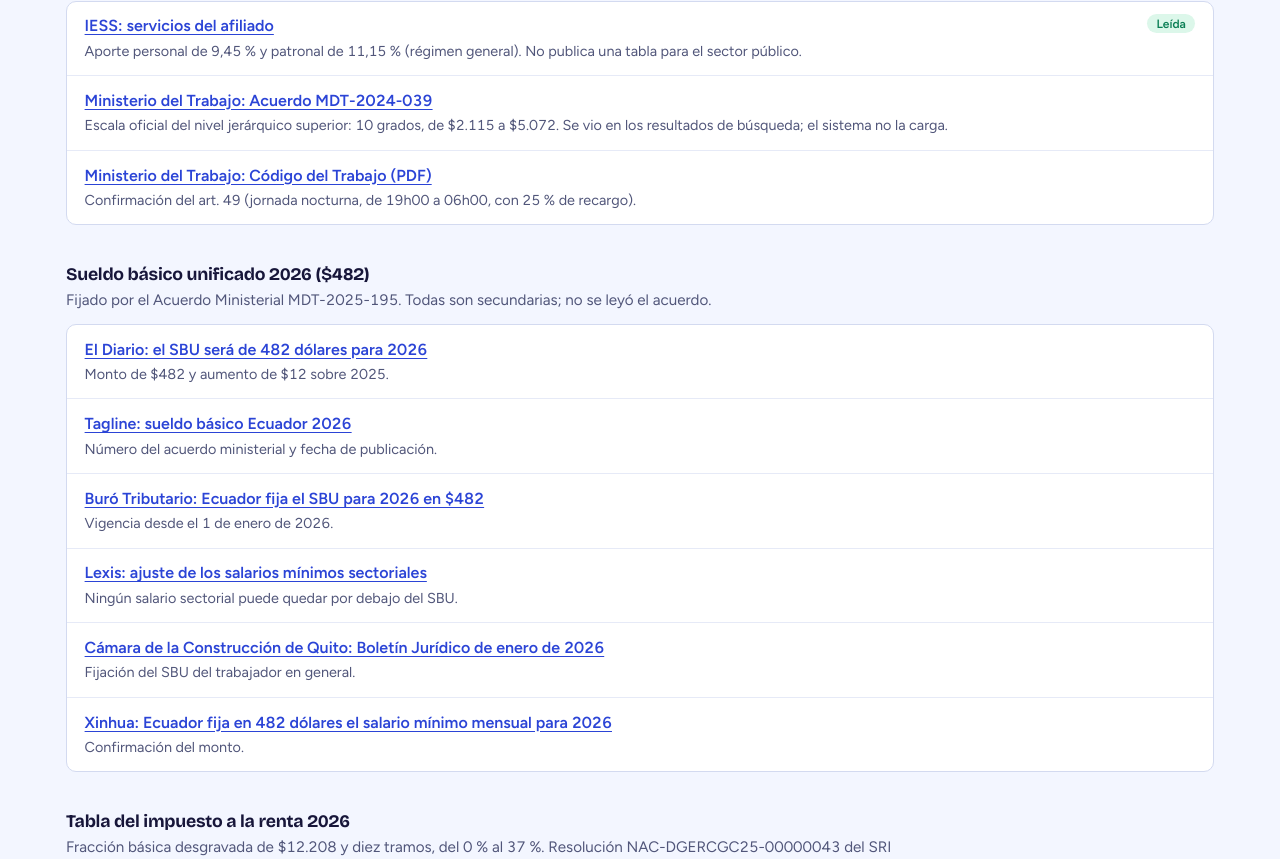
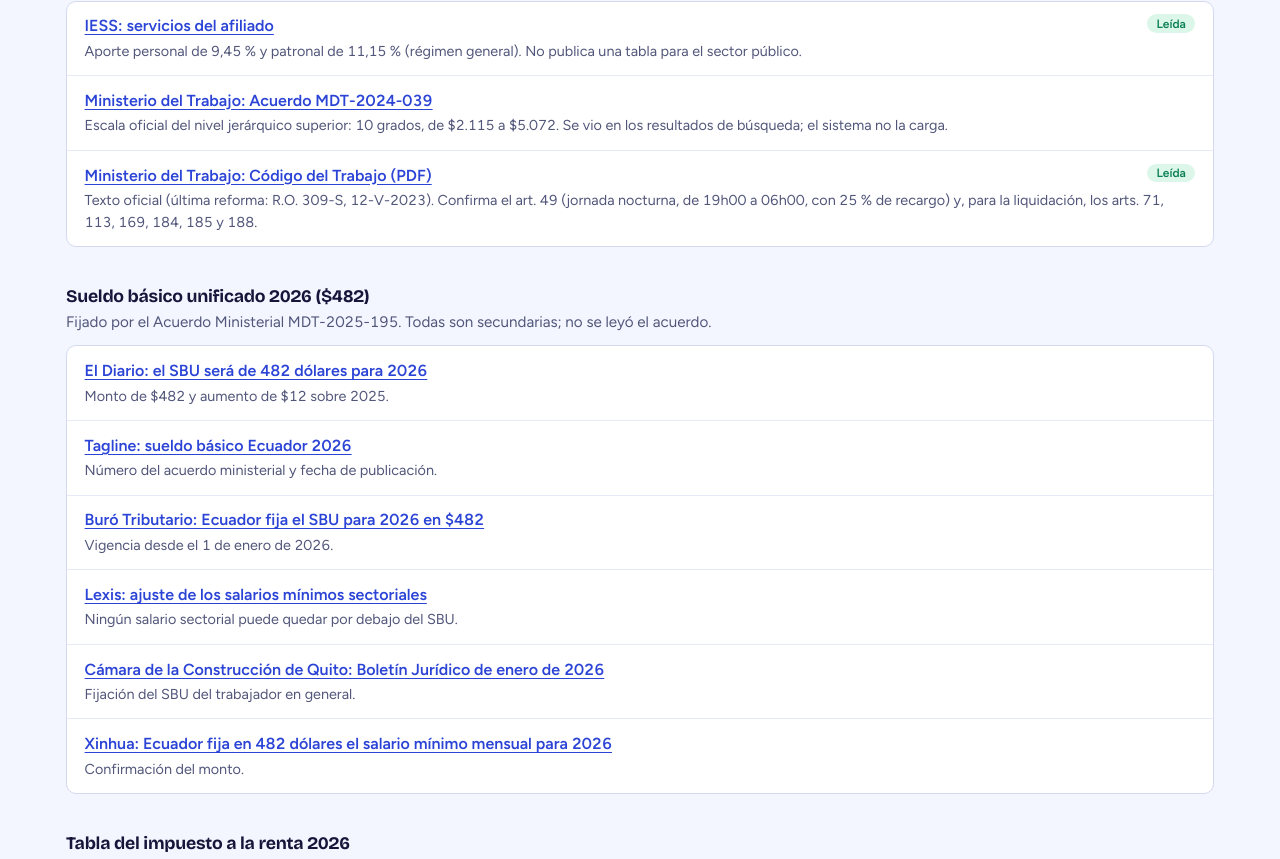
Before and after one commit to kiramman-mp3/sistema-rol-pagos-erp, an Angular app in the folder frontend/: page /informacion in a window 1280 px wide. Shown: the part 4421-5280 px from the top of the page. Built offline with nearby package versions, Linux system fonts and the light colour scheme.

Commit message:
docs: mark the official Código del Trabajo as read on the information page

```diff
--- a/frontend/src/app/core/fuentes.ts
+++ b/frontend/src/app/core/fuentes.ts
@@ -66,8 +66,8 @@ export const GRUPOS_FUENTES: GrupoFuentes[] = [
       {
         titulo: 'Ministerio del Trabajo: Código del Trabajo (PDF)',
         url: 'https://www.trabajo.gob.ec/wp-content/uploads/downloads/2024/01/CODIGO_DEL_TRABAJO.pdf',
-        uso: 'Confirmación del art. 49 (jornada nocturna, de 19h00 a 06h00, con 25 % de recargo).',
-        leida: false,
+        uso: 'Texto oficial (última reforma: R.O. 309-S, 12-V-2023). Confirma el art. 49 (jornada nocturna, de 19h00 a 06h00, con 25 % de recargo) y, para la liquidación, los arts. 71, 113, 169, 184, 185 y 188.',
+        leida: true,
       },
     ],
   },
@@ -442,7 +442,7 @@ export const GRUPOS_FUENTES: GrupoFuentes[] = [
     id: 'liquidacion',
     titulo: 'Liquidación por salida (por confirmar)',
     descripcion:
-      'Bonificación por desahucio, indemnización por despido, décimos proporcionales y vacaciones no gozadas. No se pudo leer el texto oficial del Código del Trabajo: ninguna fuente es la norma y se contradicen en la renuncia, la región del décimo cuarto y la fracción de año.',
+      'Bonificación por desahucio, indemnización por despido, décimos proporcionales y vacaciones no gozadas. El texto del Código del Trabajo está confirmado en la copia oficial del Ministerio (ver arriba); queda por confirmar cómo se aplica la bonificación a la renuncia (las sentencias y la demanda siguen abiertas) y la fracción de año del art. 185, que el artículo no menciona.',
     fuentes: [
       {
         titulo: 'Ecuador Legal Online: el desahucio',
@@ -483,14 +483,8 @@ export const GRUPOS_FUENTES: GrupoFuentes[] = [
       {
         titulo: 'Vistazo: qué pasa con el décimo si renuncias',
         url: 'https://www.vistazo.com/2026-02-25-pasa-decimo-renuncias-debes-saber-antes-dejar-trabajo-OG10700187',
-        uso: 'Fechas de pago del décimo cuarto por región; contradice a Ecuador Legal Online en Amazonía y Galápagos.',
+        uso: 'Fechas de pago del décimo cuarto por región; coincide con el art. 113 del Código (Costa e Insular, Sierra y Amazónica).',
         leida: true,
-      },
-      {
-        titulo: 'Ecuador Legal Online: Código del Trabajo',
-        url: 'https://www.ecuadorlegalonline.com/biblioteca/codigo-de-trabajo/',
-        uso: 'Texto del Código donde confirmar los arts. 169, 184 y 188; no se abrió.',
-        leida: false,
       },
     ],
   },
```
Also changed, not shown: 1 other file (tests, documents, lock files or other folders).
